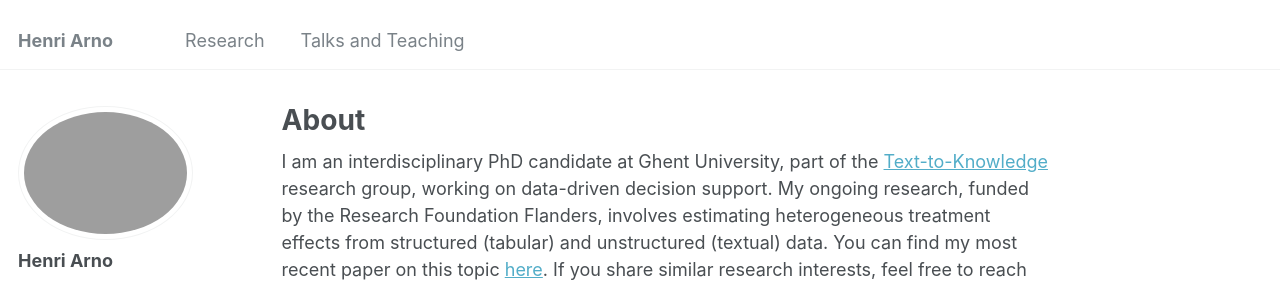
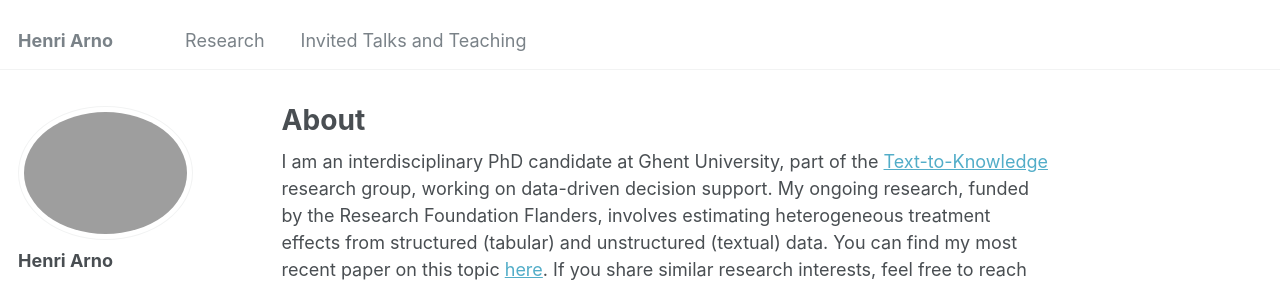
Before and after one commit to HenriArno/HenriArno.github.io, a Jekyll site: the page built from _pages/about.md, in a window 1280 px wide. Shown: the top 282 px of the page. Built offline with Jekyll 4.4.1, drawn with Linux system fonts in a browser that asks for light colours; some web fonts are replaced.

Commit message:
Update navigation.yml

```diff
--- a/_data/navigation.yml
+++ b/_data/navigation.yml
@@ -8,5 +8,5 @@ main:
   - title: "Research"
     url: /research/
 
-  - title: "Talks and Teaching"
+  - title: "Invited Talks and Teaching"
     url: /teachingandtalks/
```
